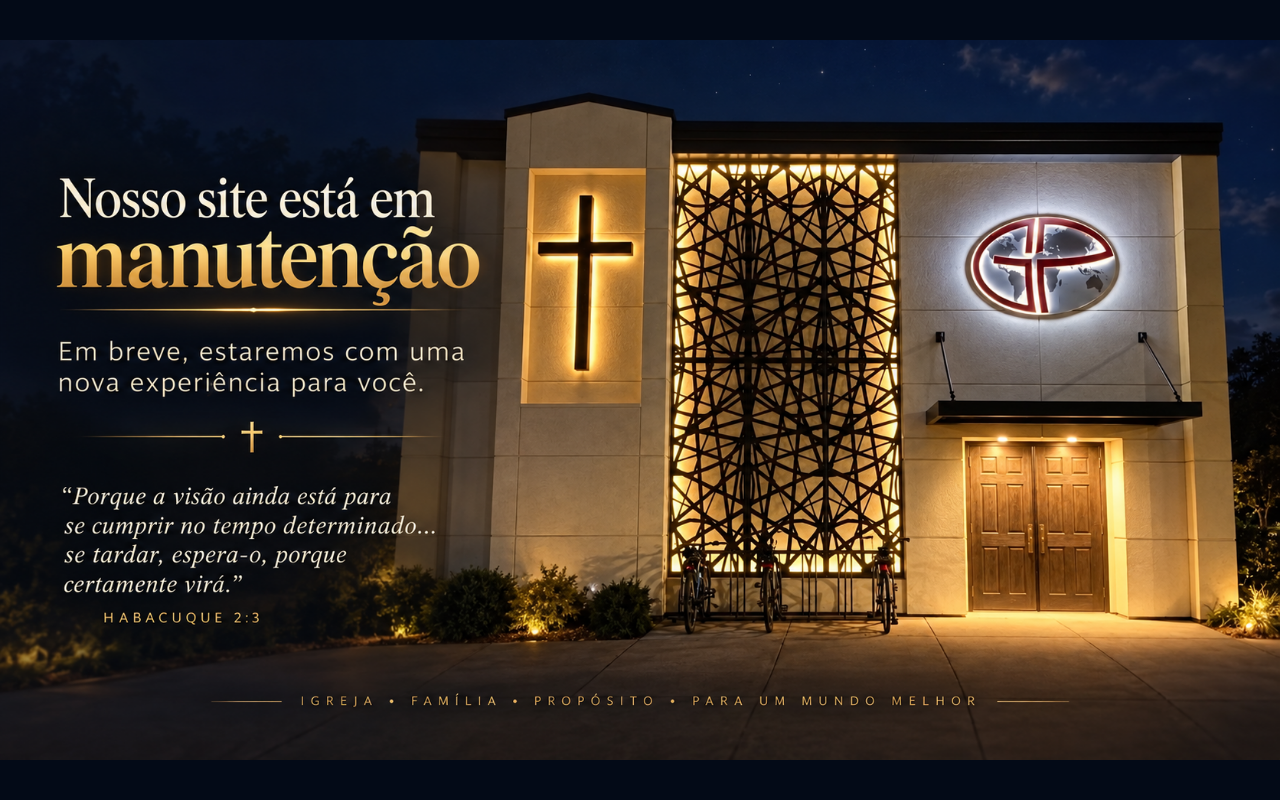
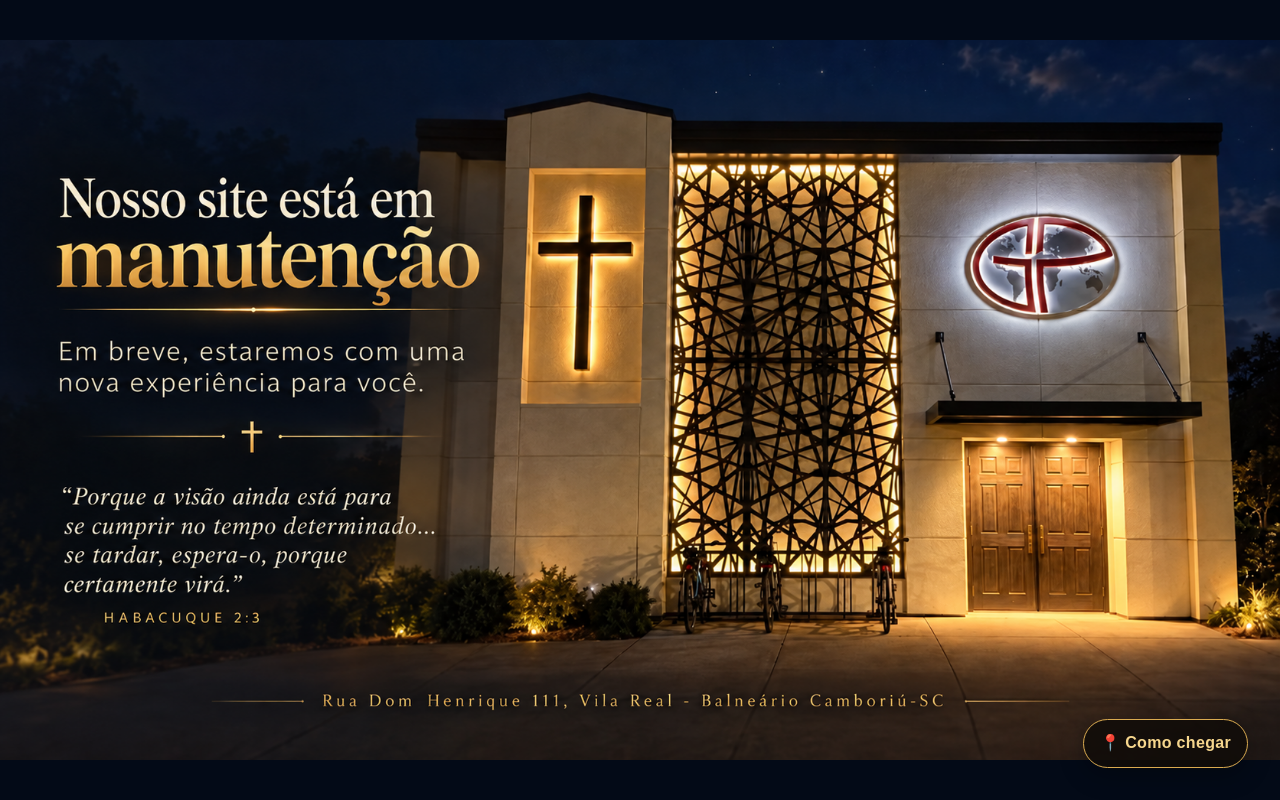
Before and after one commit to cmcristiano/igreja-graca-e-poder, a React (Vite) app: page / in a window 1280 px wide. Built offline with nearby package versions, Linux system fonts and the light colour scheme.

Commit message:
Atualizar tela de manutenção com mapa

```diff
--- a/src/App.tsx
+++ b/src/App.tsx
@@ -28,6 +28,31 @@ export const App: React.FC = () => {
             width: '100%',
           }}
         />
+        <a
+          aria-label="Como chegar à Igreja Graça e Poder pelo Google Maps"
+          href="https://www.google.com/maps/search/?api=1&query=Rua%20Dom%20Henrique%20111%2C%20Vila%20Real%2C%20Balne%C3%A1rio%20Cambori%C3%BA%20SC"
+          rel="noreferrer"
+          target="_blank"
+          style={{
+            background: 'rgba(16, 12, 8, 0.88)',
+            border: '1px solid #d9aa50',
+            borderRadius: '999px',
+            bottom: 'clamp(1rem, 3vw, 2rem)',
+            boxShadow: '0 8px 24px rgba(0, 0, 0, 0.28)',
+            color: '#f6d68d',
+            fontFamily: 'Arial, sans-serif',
+            fontSize: 'clamp(0.8rem, 2.5vw, 1rem)',
+            fontWeight: 700,
+            letterSpacing: '0.02em',
+            padding: '0.72rem 1rem',
+            position: 'absolute',
+            right: 'clamp(1rem, 3vw, 2rem)',
+            textDecoration: 'none',
+            zIndex: 1,
+          }}
+        >
+          📍 Como chegar
+        </a>
       </main>
     );
   }
```
Also changed, not shown: public/images/maintenance/site-em-manutencao.png.
